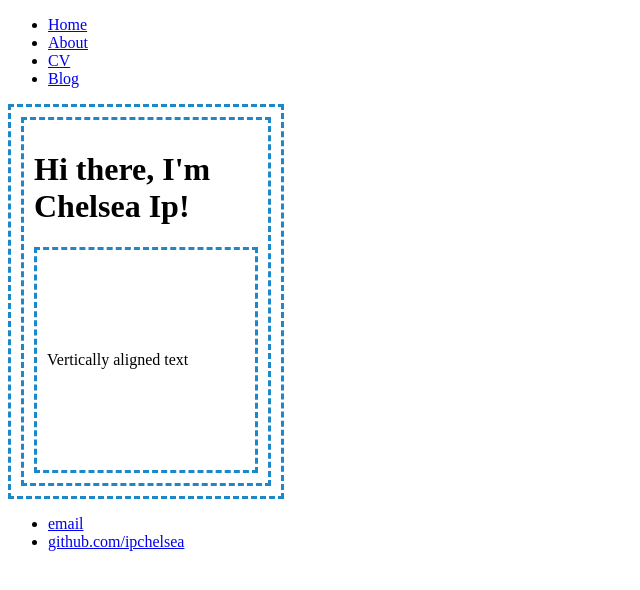
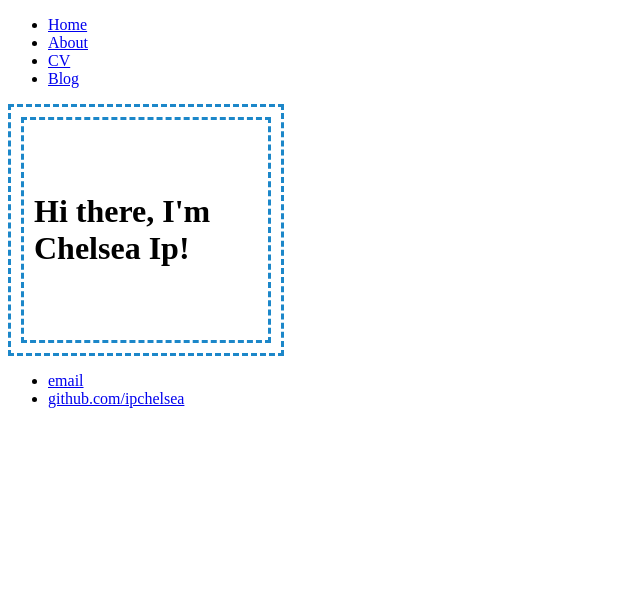
Before and after one commit to ipchelsea/ipchelsea.github.io, a Jekyll site: the page built from index.html, in a window 1280 px wide. Shown: the top 590 px of the page, without its empty margins (0-640 px from the left). Built offline with Jekyll 4.4.1, drawn with Linux system fonts in a browser that asks for light colours.

Commit message:
Update index.html

```diff
--- a/index.html
+++ b/index.html
@@ -15,8 +15,5 @@ title: Chelsea Ip
 	      }
 	    </style>
 	  </head>
-	  <body>
-	    <div>Vertically aligned text</div>
-	  </body>
 	</html>
 </div><!-- /.blurb -->
```
